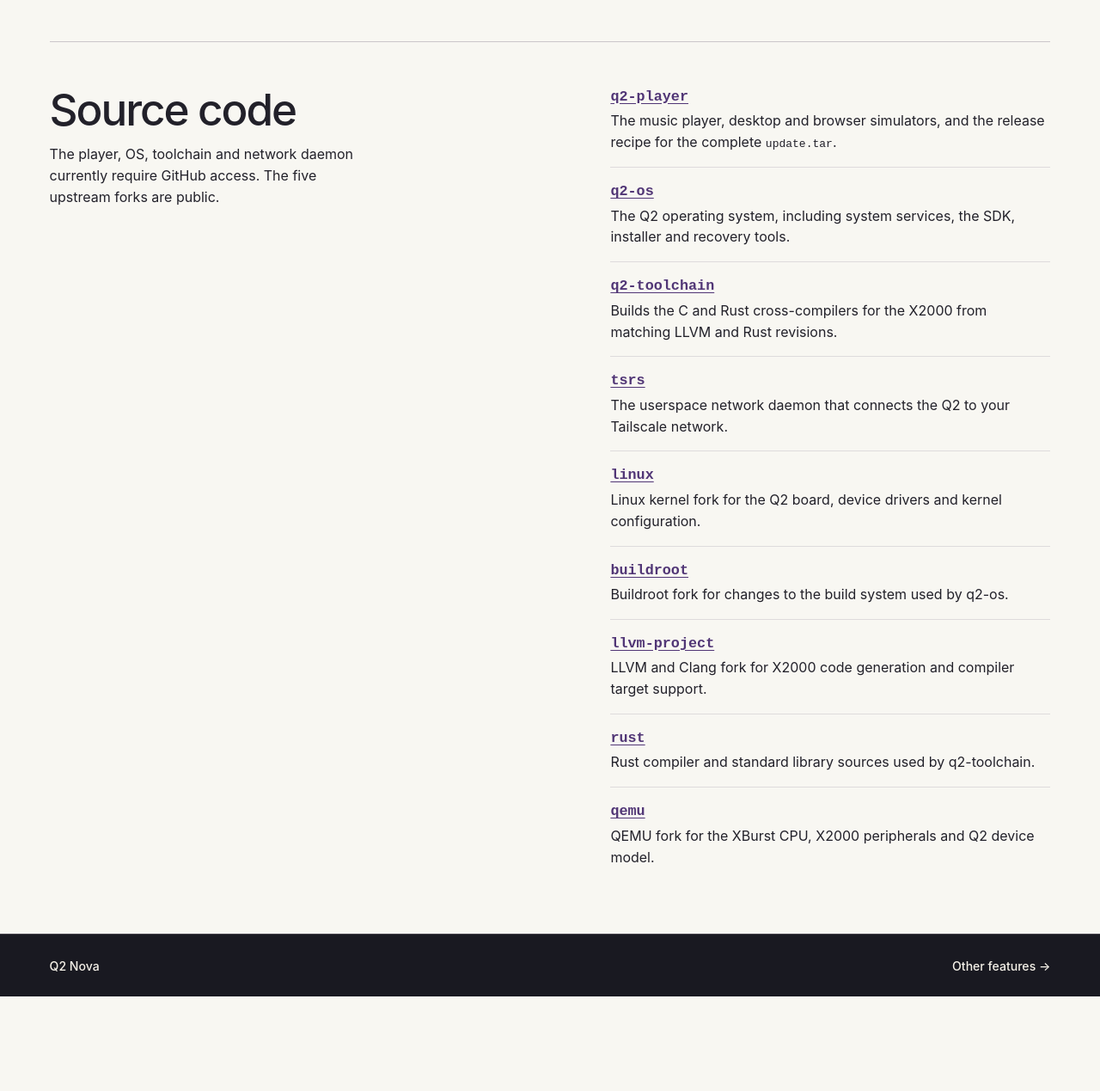
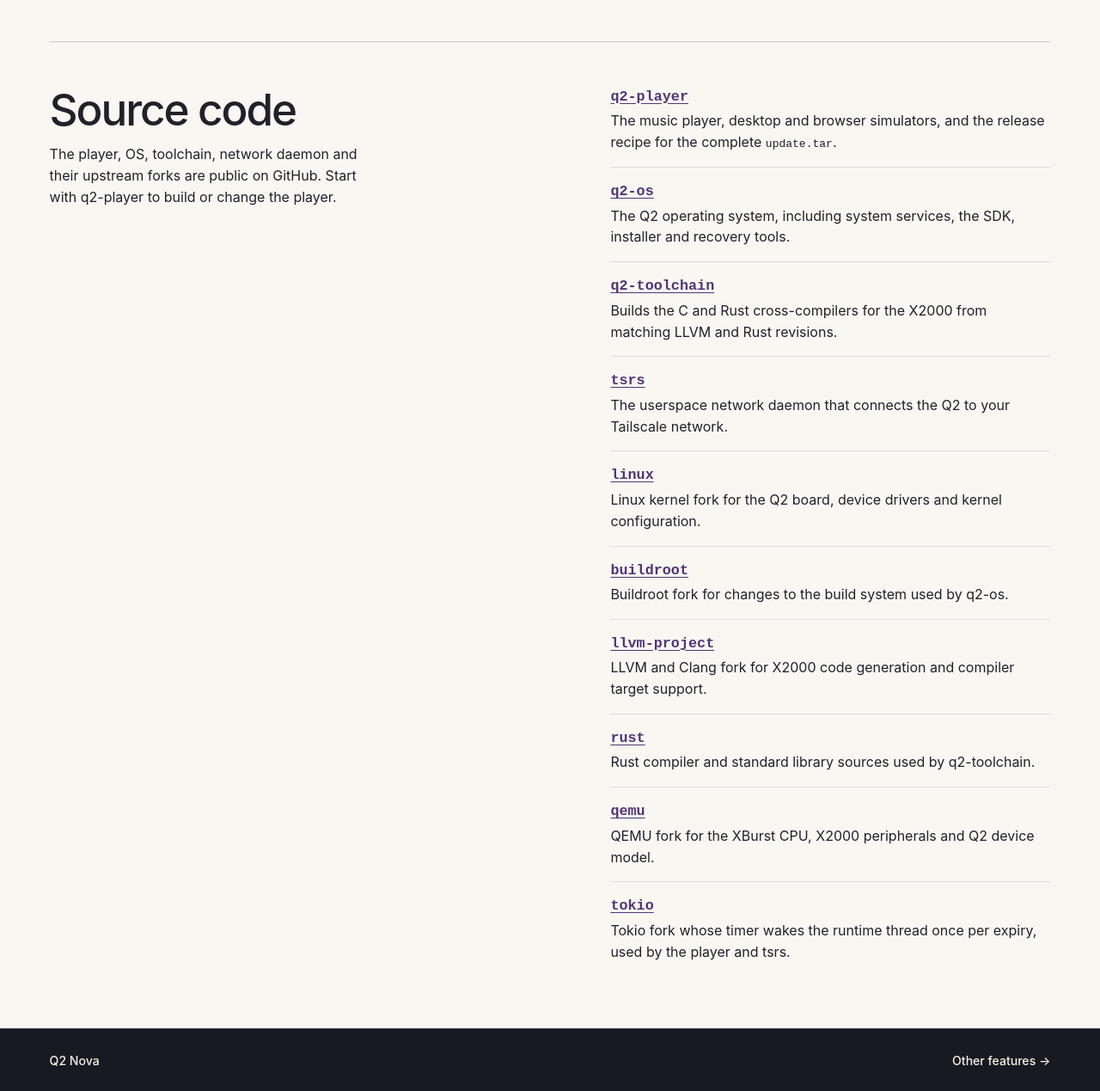
Before and after one commit to q2-nova/site, a plain HTML site: page dist/install.html in a window 1280 px wide. Shown: the part 1893-3162 px from the top of the page at 86% size. Before the commit the page ends 3052 px from the top, so only its background shows below. Drawn offline with Linux system fonts and the light colour scheme.

Commit message:
Point the install page at the release page and list every public fork
The direct update.tar link fails until a stable release exists and skips
the checksums file; the release page carries both. State that the source
is public and add the tokio fork to the source list. Add contributing,
security and code of conduct files.

Co-Authored-By: Claude Opus 5.5 <noreply@anthropic.com>
Claude-Session: https://claude.ai/code/session_01X31SaGxR5jw8AqiZ3ZL6Pa

```diff
--- a/dist/install.html
+++ b/dist/install.html
@@ -18,7 +18,7 @@
 
     </div><aside class="release" aria-labelledby="release-title">
         <p class="eyebrow" id="release-title"><a href="https://github.com/q2-nova/q2-player/releases/latest">Q2 Nova Firmware</a></p>
-        <a class="package-link" href="https://github.com/q2-nova/q2-player/releases/latest/download/update.tar">update.tar</a>
+        <a class="package-link" href="https://github.com/q2-nova/q2-player/releases/latest">update.tar</a>
       </aside>
 
   </header>
@@ -72,7 +72,7 @@ token = "Your Audiobookshelf API key"</code></pre>
   <section class="source-section" id="source" aria-labelledby="source-title">
     <div>
       <h2 id="source-title">Source code</h2>
-      <p>The player, OS, toolchain and network daemon currently require GitHub access. The five upstream forks are public.</p>
+      <p>The player, OS, toolchain, network daemon and their upstream forks are public on GitHub. Start with q2-player to build or change the player.</p>
     </div>
     <dl class="source-repos">
       <dt><a href="https://github.com/q2-nova/q2-player">q2-player</a></dt>
@@ -93,6 +93,8 @@ token = "Your Audiobookshelf API key"</code></pre>
       <dd>Rust compiler and standard library sources used by q2-toolchain.</dd>
       <dt><a href="https://github.com/q2-nova/qemu">qemu</a></dt>
       <dd>QEMU fork for the XBurst CPU, X2000 peripherals and Q2 device model.</dd>
+      <dt><a href="https://github.com/q2-nova/tokio">tokio</a></dt>
+      <dd>Tokio fork whose timer wakes the runtime thread once per expiry, used by the player and tsrs.</dd>
     </dl>
   </section>
 </main>
```
Also changed, not shown: 4 other files.
